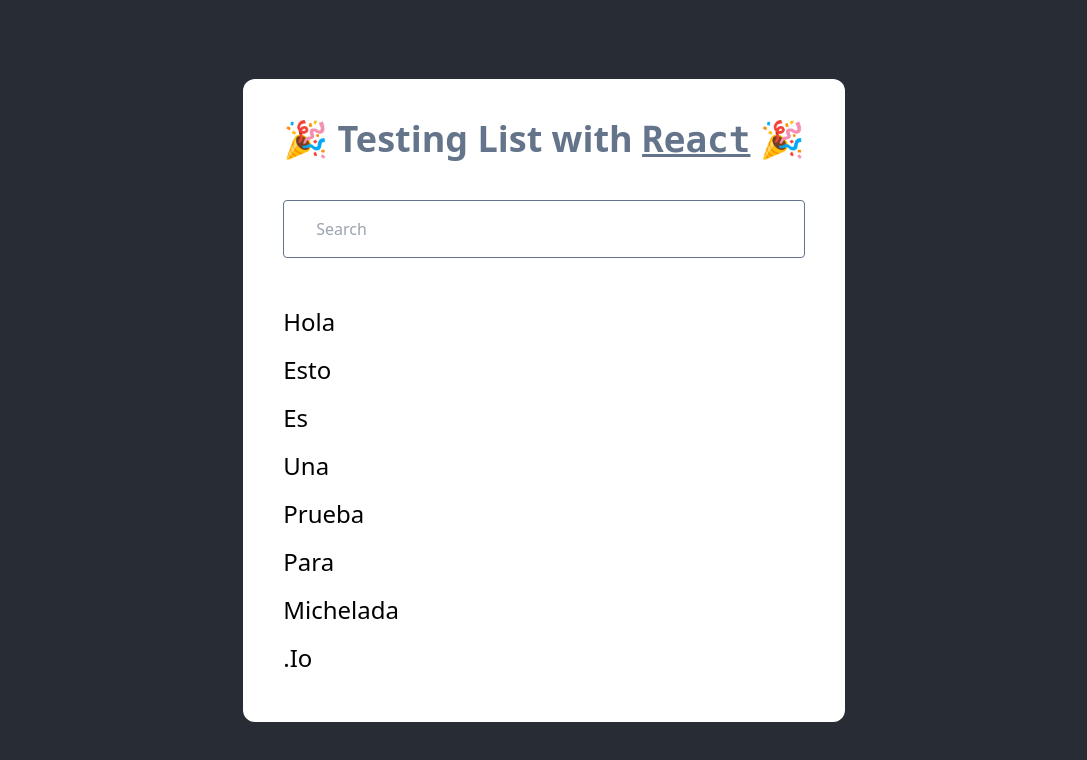
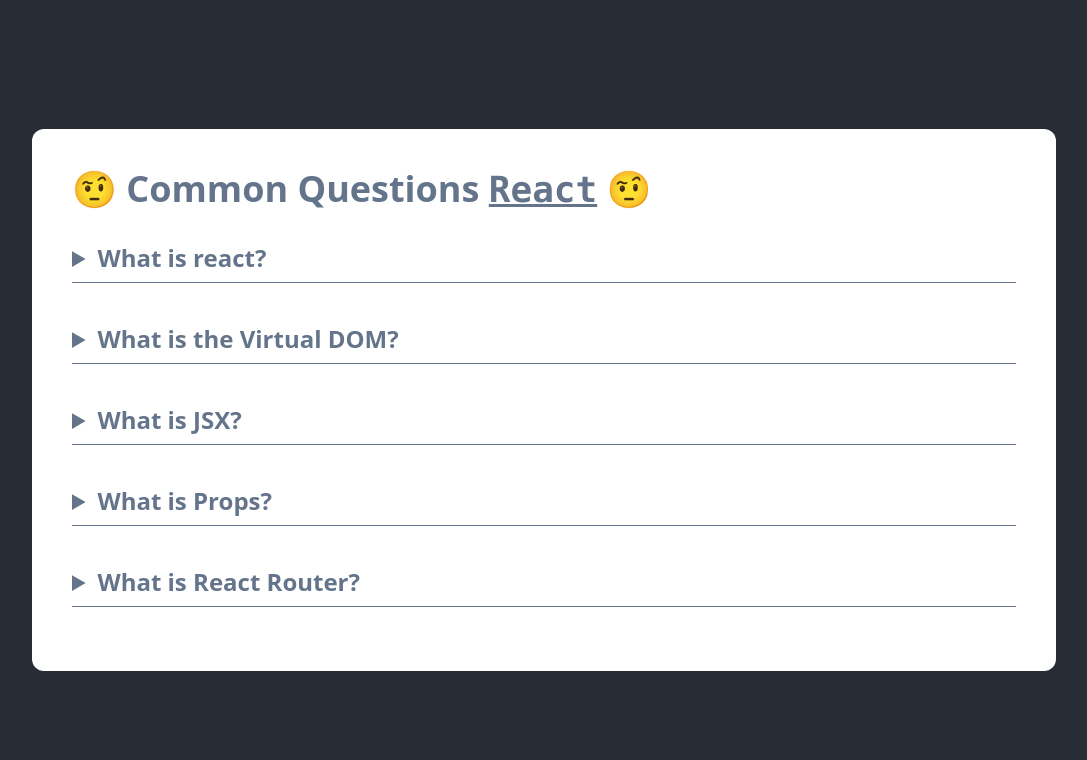
Before and after one commit to Prizrak11/React-Test-List, a React (Create React App) app: page / in a window 1280 px wide. Shown: the top 760 px of the page, without its empty margins (96-1183 px from the left). Built offline with nearby package versions, Linux system fonts and the light colour scheme.

Commit message:
Style questions with Tailwind

```diff
--- a/src/App.js
+++ b/src/App.js
@@ -4,7 +4,7 @@
 function App() {
 
   return (
-    <List />
+    <Questions />
   )
 }
 
--- a/src/components/Questions/Questions.jsx
+++ b/src/components/Questions/Questions.jsx
@@ -2,19 +2,25 @@
 
 const Questions = () => {
   return (
-    <div>
-      {
-        reactQuestions.map(question =>
-          <details>
-            <summary>
+    <section className='grid place-items-center w-screen h-screen'>
+      <div className='bg-white p-10 rounded-xl w-[80%]'>
+        <h1 className='text-4xl font-bold text-slate-500'>
+          🤨 Common Questions <code className='underline' >React</code> 🤨
+        </h1>
+        {reactQuestions.map(question =>
+          <details className='text-2xl
+          my-4 py-2'>
+            <summary className='font-bold py-2 border-b border-slate-500 text-slate-500 cursor-pointer'>
               {question.question}
             </summary>
             <p>{question.answer}</p>
-            {question.image ? <img src={question.image} alt='example' /> : ''}
+            {question.image ?
+              <img className='w-[20%] mx-5 mt-5' src={question.image} alt='example' />
+              : ''}
           </details>
-        )
-      }
-    </div>
+        )}
+      </div>
+    </section>
   )
 }
 
```
